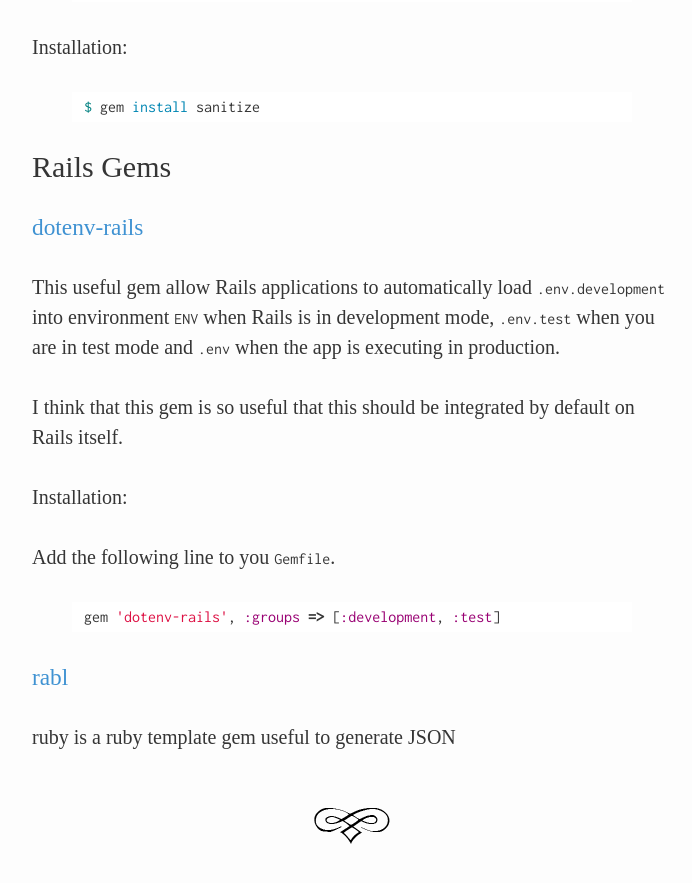
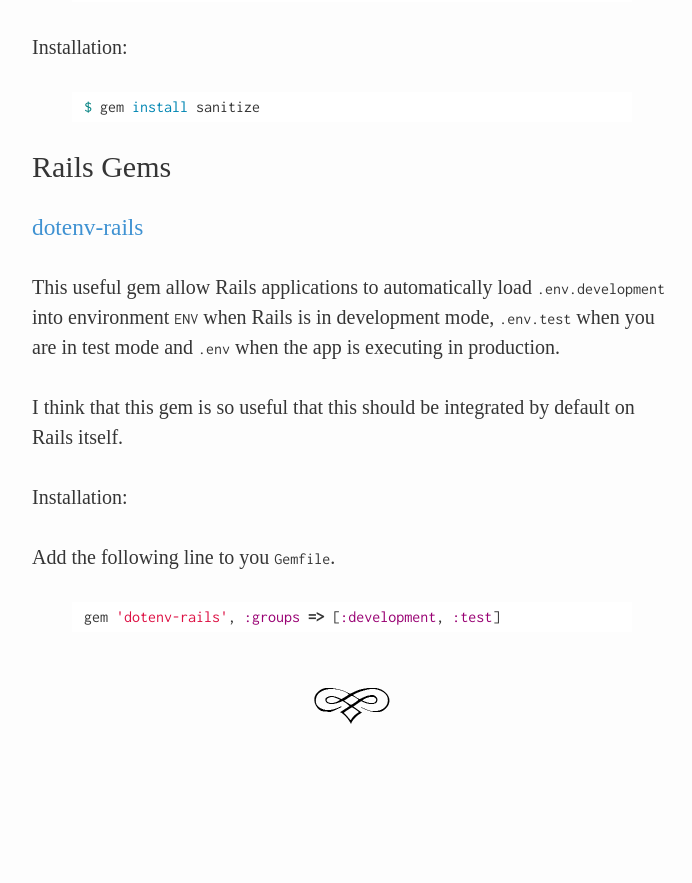
Before and after one commit to jfcalvo/jfcalvo.github.com, a Jekyll site: the page built from _posts/2013-08-22-some-useful-ruby-rails-gems.markdown, in a window 1280 px wide and 900 px high, scrolled down 2033 px. Shown: the top 883 px of the window, without its empty margins (288-980 px from the left). Built offline with Jekyll 4.4.1, drawn with Linux system fonts in a browser that asks for light colours; some web fonts are replaced; after the commit the page ends 2813 px from its top, so only the background shows below that.

Commit message:
Fix post

```diff
--- a/_posts/2013-08-22-some-useful-ruby-rails-gems.markdown
+++ b/_posts/2013-08-22-some-useful-ruby-rails-gems.markdown
@@ -91,12 +91,7 @@ Add the following line to you `Gemfile`.
 gem 'dotenv-rails', :groups => [:development, :test]
 {% endhighlight %}
 
-### [rabl][rabl]
-
-ruby is a ruby template gem useful to generate JSON
-
 [lunchy]: https://github.com/mperham/lunchy
 [ruby-progressbar]: https://github.com/jfelchner/ruby-progressbar
 [sanitize]: https://github.com/rgrove/sanitize
 [dotenv-rails]: https://github.com/bkeepers/dotenv
-[rabl]: https://github.com/nesquena/rabl
```
